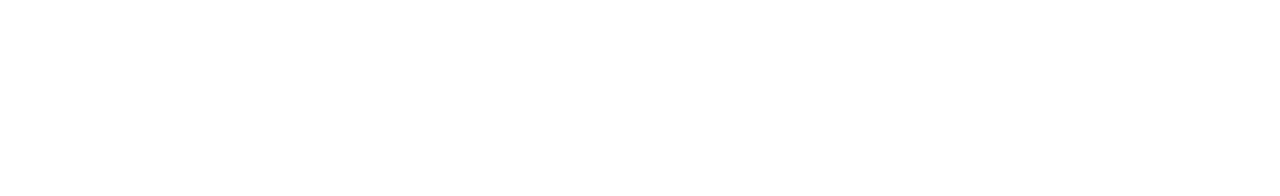
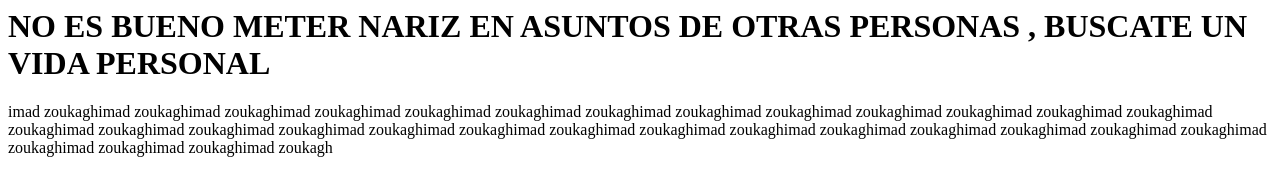
Before and after one commit to imadzoukagh/imadzoukagh.github.io, a plain HTML site: page index.html in a window 1280 px wide. Drawn offline with Linux system fonts and the light colour scheme.

Commit message:
Update index.html

```diff
--- a/index.html
+++ b/index.html
@@ -4,3 +4,7 @@
     <meta name="keywords" content="imad zoukagh, GitHub Pages, proyectos, portafolio">
     <meta name="author" content="imad zoukagh">
 </head>
+<body>
+  <h1>NO ES BUENO METER NARIZ EN ASUNTOS DE OTRAS PERSONAS , BUSCATE UN VIDA PERSONAL  </h1>
+  <p>imad zoukaghimad zoukaghimad zoukaghimad zoukaghimad zoukaghimad zoukaghimad zoukaghimad zoukaghimad zoukaghimad zoukaghimad zoukaghimad zoukaghimad zoukaghimad zoukaghimad zoukaghimad zoukaghimad zoukaghimad zoukaghimad zoukaghimad zoukaghimad zoukaghimad zoukaghimad zoukaghimad zoukaghimad zoukaghimad zoukaghimad zoukaghimad zoukaghimad zoukaghimad zoukaghimad zoukagh</p>
+</body>
```
